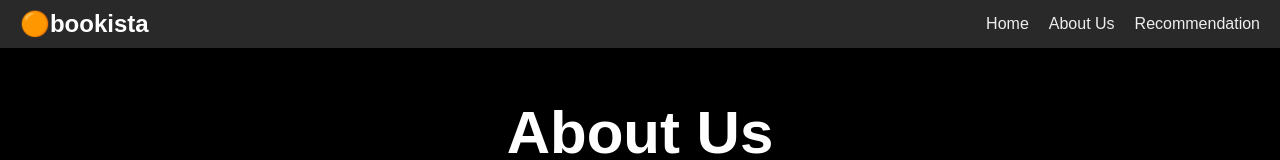
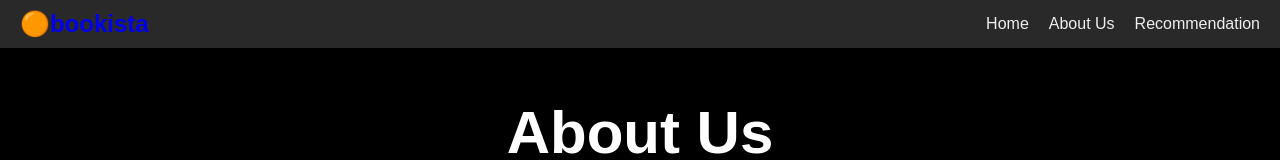
Before and after one commit to tejasvihazarika/bookista, a plain HTML site: page about.html in a window 1280 px wide. Shown: the top 160 px of the page. Drawn offline with Linux system fonts and the light colour scheme.

Commit message:
about.html

```diff
--- a/about.html
+++ b/about.html
@@ -9,7 +9,7 @@
 </head>
 <body>
     <header>
-        <div class="logo">🟠bookista</div>
+        <div class="logo"><a href="index.html" style="text-decoration: none;">🟠bookista</a></div>
         <nav>
             <ul>
                 <li><a href="index.html">Home</a></li>
```
